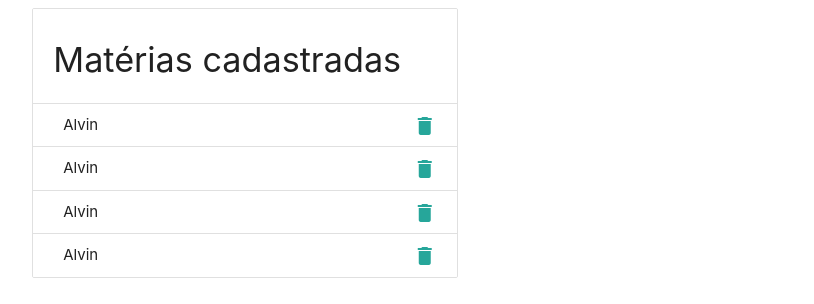
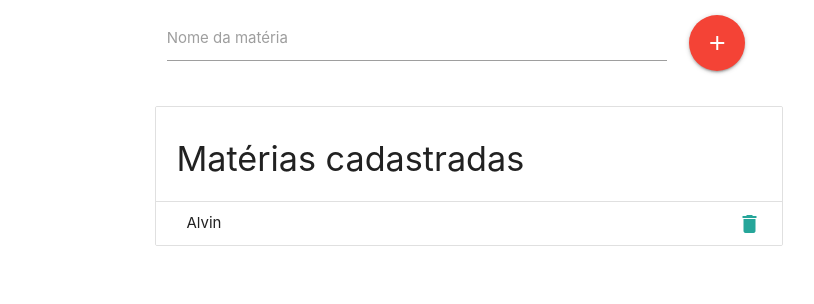
Before and after one commit to IgorC0st4/CronogramaWeb, a plain HTML site: page html/materias.html in a window 1280 px wide. Shown: the whole page, without its empty margins (171-985 px from the left). Drawn offline with Linux system fonts and the light colour scheme.

Commit message:
separação cronograma e matérias, add matérias na lista

```diff
--- a/html/materias.html
+++ b/html/materias.html
@@ -10,21 +10,40 @@
 
 	<script type="text/javascript" src="../js/jquery-3.4.1.min.js"></script>
 	<script type="text/javascript" src="../js/materialize.min.js"></script>
+	<script>
+		$(document).ready(function(){
+			var materias = [];
+			var nome;
+			$("#fab_add").click(function(){
+				nome = $("#nome_materia").val();
+				$("#materias_cadastradas").append('<li class="collection-item"><div>' + nome + '<a href="#!" class="secondary-content"><i class="material-icons">delete</i></a></div></li>');
+			});
+		});
+	</script>
 </head>
 
 <body>
 	<div class="container">
 		<div class="row">
+			<div class="container">
+				<div class="row">
 
-
-			<div id="materias_cadastradas" class="col s6">
-				<ul class="collection with-header">
-					<li class="collection-header"><h4>Matérias cadastradas</h4></li>
-					<li class="collection-item"><div>Alvin<a href="#!" class="secondary-content"><i class="material-icons">delete</i></a></div></li>
-					<li class="collection-item"><div>Alvin<a href="#!" class="secondary-content"><i class="material-icons">delete</i></a></div></li>
-					<li class="collection-item"><div>Alvin<a href="#!" class="secondary-content"><i class="material-icons">delete</i></a></div></li>
-					<li class="collection-item"><div>Alvin<a href="#!" class="secondary-content"><i class="material-icons">delete</i></a></div></li>
-				</ul>
+					<div class="input-field col s10">
+						<input id="nome_materia" type="text" class="validate">
+						<label for="num_dias">Nome da matéria</label>
+					</div>
+					<div class="input-field col s2">
+						<div class="valign-wrapper">
+							<a class="btn-floating btn-large waves-effect waves-light red" id="fab_add"><i class="material-icons">add</i></a>
+						</div>
+					</div>
+				</div>
+				<div>
+					<ul class="collection with-header" id="materias_cadastradas">
+						<li class="collection-header"><h4>Matérias cadastradas</h4></li>
+						<li class="collection-item"><div>Alvin<a href="#!" class="secondary-content"><i class="material-icons">delete</i></a></div></li>
+					</ul>
+				</div>
 			</div>
 		</div>
 	</div>
```
Also changed, not shown: html/cronograma.html (+5 -5 lines).
